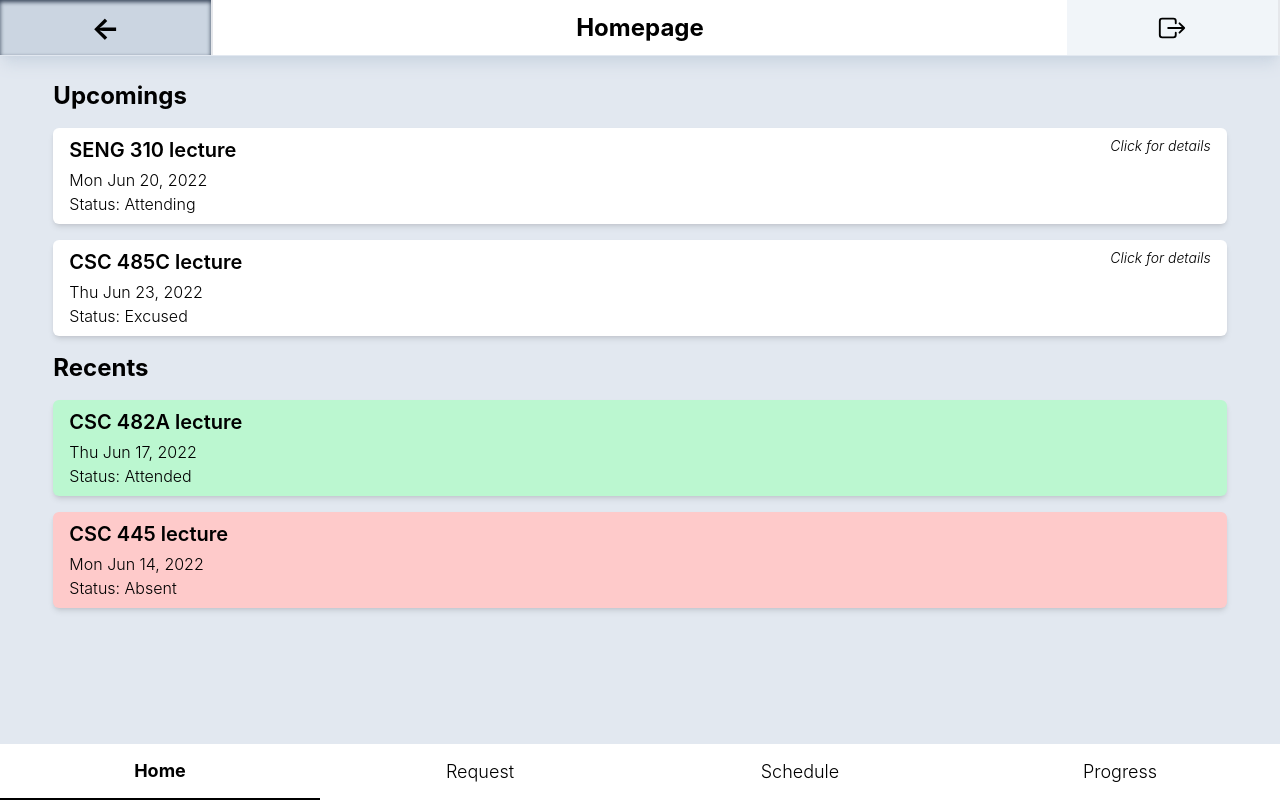
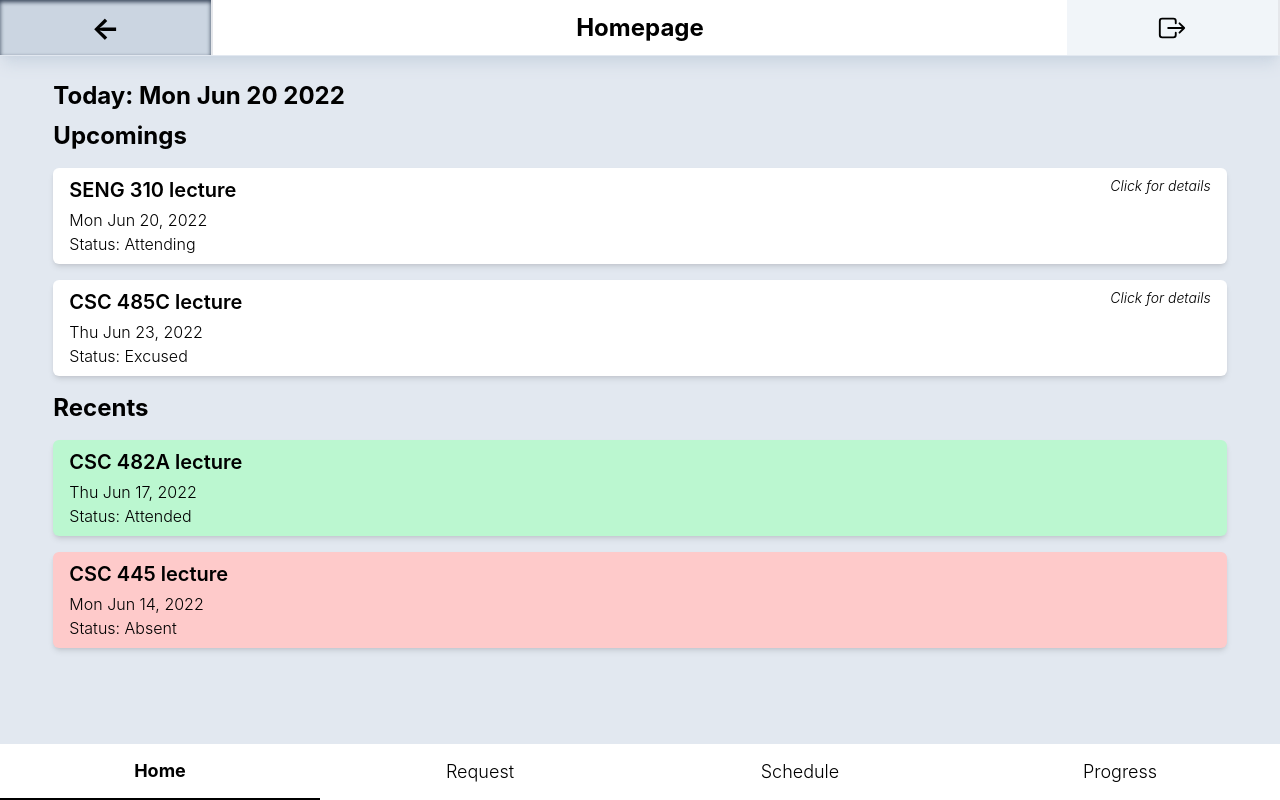
Before and after one commit to toanhminh0412/face-reg-attendance, a React (Create React App) app in the folder client/: page /home in a window 1280 px wide. Built offline with nearby package versions, Linux system fonts and the light colour scheme; sample sign-in values are in the browser's storage.

Commit message:
Few changes

```diff
--- a/client/src/components/HomePage.js
+++ b/client/src/components/HomePage.js
@@ -42,7 +42,8 @@ function HomePage() {
                 <UpperNav className={className}/>
                     <div className="pt-20 w-full">
                         <div className="w-11/12 mx-auto">
-                            <h1 className="text-2xl font-bold">Upcomings</h1>
+                            <h1 className="text-2xl font-bold">Today: Mon Jun 20 2022</h1>
+                            <h1 className="text-2xl font-bold mt-2">Upcomings</h1>
                             <div className="w-full mt-2">
                                 <div className="w-full px-4 py-2 rounded-md bg-white shadow-md hover:shadow-inner hover:shadow-slate-500 mt-4 relative" onClick={() => {viewUpcomingDetails("Mon Jun 20, 2022", 175)}}>
                                     <h1 className="text-xl font-semibold">{className} lecture</h1>
@@ -85,7 +86,8 @@ function HomePage() {
                 <UpperNav className="Homepage"/>
                     <div className="pt-20 w-full">
                         <div className="w-11/12 mx-auto">
-                            <h1 className="text-2xl font-bold">Upcomings</h1>
+                            <h1 className="text-2xl font-bold">Today: Mon Jun 20 2022</h1>
+                            <h1 className="text-2xl font-bold mt-2">Upcomings</h1>
                             <div className="w-full mt-2">
                                 <div className="w-full px-4 py-2 rounded-md bg-white shadow-md hover:shadow-inner hover:shadow-slate-500 mt-4 relative" onClick={() => {viewUpcomingDetailsStudent("Mon Jun 20, 2022", "attending", "SENG 310")}}>
                                     <h1 className="text-xl font-semibold">SENG 310 lecture</h1>
--- a/client/src/components/UpcomingClassDetail.js
+++ b/client/src/components/UpcomingClassDetail.js
@@ -174,7 +174,7 @@ function UpcomingClassDetail() {
                         <h1 className="text-2xl font-semibold mt-2">Status: {status === "attending" ? (<span className="text-green-500">{status}</span>) : (<span className="text-yellow-500">{status}</span>)}</h1>
                         <h1 className="text-2xl font-semibold mt-2">Professor: Archie To</h1>
                     </div>
-                    <div className="w-11/12 text-2xl py-2 bg-sky-700 active:bg-sky-900 hover:shadow-inner active:shadow-sky-900 text-white text-center rounded-md mx-auto">{status === "attending" ? <span onClick={() => {navigate("/request")}}>Send request</span> : "Mark as attending"}</div>
+                    <div className="w-11/12 text-2xl py-2 bg-sky-700 active:bg-sky-900 hover:shadow-inner active:shadow-sky-900 text-white text-center rounded-md mx-auto" onClick={() => {navigate("/request")}}>{status === "attending" ? <span>Send request</span> : "Mark as attending"}</div>
                 </div>
                 <LowerNav selected="schedule"/>
             </div>
```
